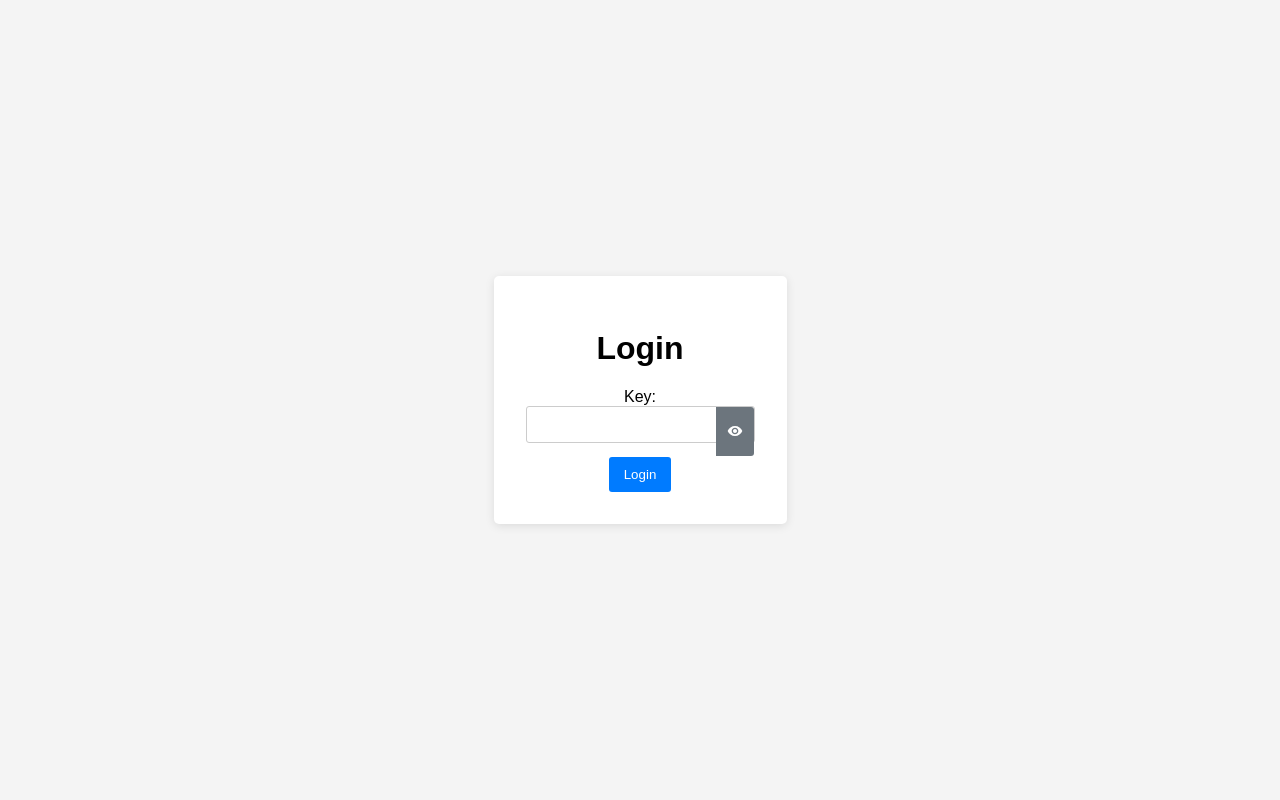
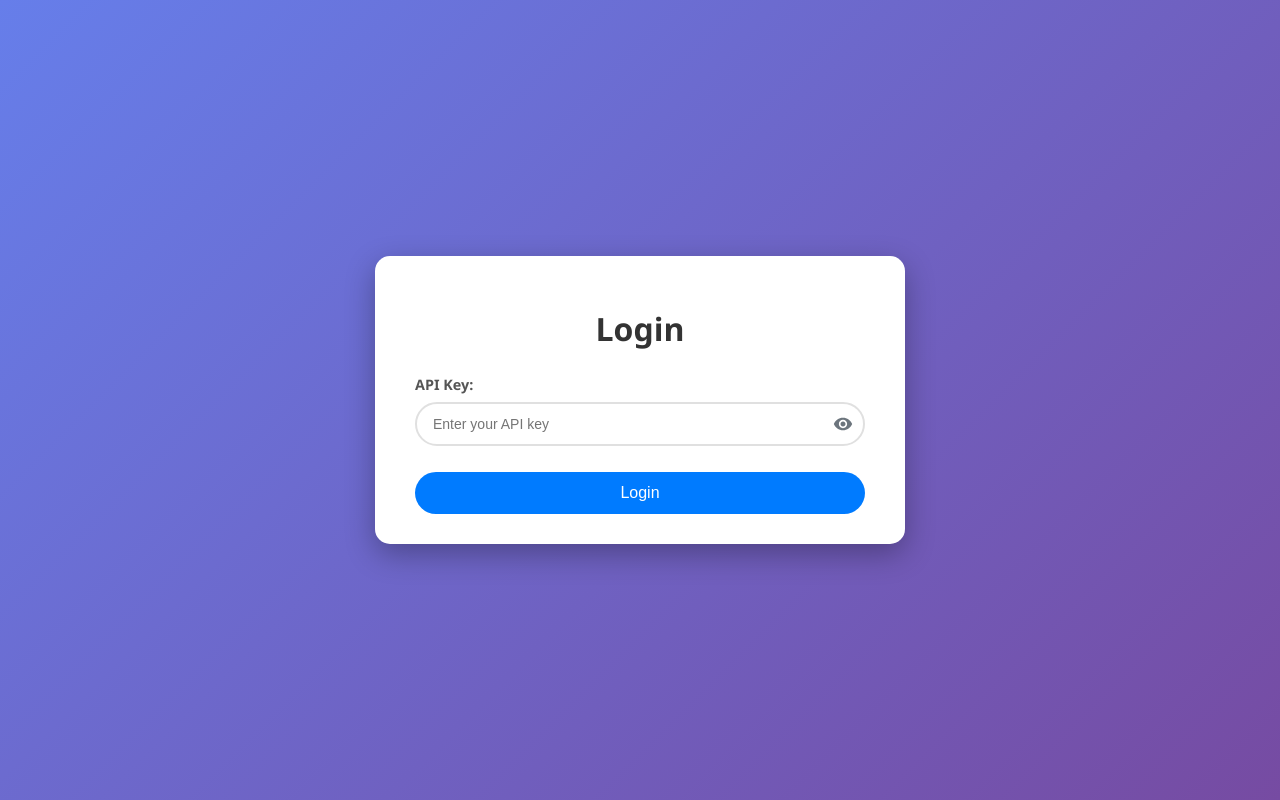
Before and after one commit to ignacio-serrano-rodriguez/asistente-neae, a FastAPI app: page /login in a window 1280 px wide. Run offline with FastAPI, Linux system fonts and the light colour scheme.

Commit message:
Mejorar estilos de inicio de sesión

```diff
--- a/static/login_base_style.css
+++ b/static/login_base_style.css
@@ -1,49 +1,88 @@
-/* filepath: c:\Users\ignac\Documents\GitHub\asistente-neae\login\static\style.css */
+/* filepath: c:\\Users\\ignac\\Documents\\GitHub\\asistente-neae\\login\\static\\style.css */
 body {
-    font-family: sans-serif;
+    font-family: 'Segoe UI', Tahoma, Geneva, Verdana, sans-serif; /* Match chat font */
     display: flex;
     justify-content: center;
     align-items: center;
     min-height: 100vh;
-    background-color: #f4f4f4;
+    background: linear-gradient(135deg, #667eea 0%, #764ba2 100%); /* Match chat body background */
     margin: 0;
+    padding: 20px; /* Add some padding for smaller screens */
+    box-sizing: border-box;
 }
 
 .container {
     background-color: #fff;
-    padding: 2em;
-    border-radius: 5px;
-    box-shadow: 0 2px 10px rgba(0, 0, 0, 0.1);
+    padding: 30px 40px; /* Adjusted padding */
+    border-radius: 15px; /* Match chat container */
+    box-shadow: 0 10px 30px rgba(0, 0, 0, 0.3); /* Match chat container */
+    text-align: left; /* Forms often look better left-aligned */
+    width: 100%;
+    max-width: 450px; /* Suitable width for a login form */
+}
+
+.container h1 {
     text-align: center;
+    color: #333;
+    margin-bottom: 25px;
+    font-size: 2em;
+}
+
+label {
+    display: block;
+    margin-bottom: 8px;
+    font-weight: 600;
+    color: #555;
+    font-size: 0.9em;
 }
 
 input[type="text"],
 input[type="password"] {
-    width: calc(100% - 22px); /* Adjust for padding and border */
-    padding: 10px;
+    width: 100%;
+    padding: 12px 16px;
     margin-bottom: 1em;
-    border: 1px solid #ccc;
-    border-radius: 3px;
+    border: 2px solid #e0e0e0; /* Match chat input */
+    border-radius: 25px; /* Match chat input */
+    font-size: 14px; /* Match chat input */
+    box-sizing: border-box;
+    transition: border-color 0.3s;
 }
 
-button {
-    background-color: #007bff;
-    color: white;
-    padding: 10px 15px;
-    border: none;
-    border-radius: 3px;
-    cursor: pointer;
+input[type="text"]:focus,
+input[type="password"]:focus {
+    border-color: #007bff; /* Match chat input focus */
+    outline: none;
 }
 
-button:hover {
-    background-color: #0056b3;
+button[type="submit"] { /* Target only the main login button */
+    background-color: #007bff; /* Match chat send button */
+    color: white;
+    padding: 12px 20px;
+    border: none;
+    border-radius: 25px; /* Match chat send button */
+    cursor: pointer;
+    font-size: 16px; /* Slightly larger for a primary action */
+    width: 100%;
+    margin-top: 10px; /* Space above the button */
+    transition: background-color 0.3s;
+}
+
+button[type="submit"]:hover {
+    background-color: #0056b3; /* Match chat send button hover */
 }
 
 .error {
-    color: red;
+    background: #f8d7da; /* Match chat error style */
+    color: #721c24; /* Match chat error style */
+    padding: 10px 15px;
+    border-radius: 8px; /* Match chat error style */
     margin-bottom: 1em;
+    text-align: center;
+    border: 1px solid #f5c6cb; /* Match chat error style */
+    font-size: 0.9em;
 }
 
+/* Links - not directly used in login form but good for consistency if any were added */
 a {
     color: #007bff;
     text-decoration: none;
--- a/static/login_form_style.css
+++ b/static/login_form_style.css
@@ -3,39 +3,40 @@
     position: relative;
     display: flex;
     align-items: center;
+    margin-bottom: 1em; /* Ensure spacing is consistent if input's margin-bottom is removed */
 }
 
 .key-container input {
     flex-grow: 1;
-    padding-right: 40px; /* Add padding to make space for the button */
+    /* padding-right is inherited if input[type="password"] is styled globally,
+       but ensure it's enough for the button. The button is absolute positioned. */
+    padding-right: 45px; /* Space for the toggle button */
+    margin-bottom: 0; /* Handled by .key-container or specific form structure */
 }
 
-.key-container button {
+.key-container button { /* Styles for the visibility toggle button */
     position: absolute;
-    right: 1px; /* Adjust to align with input border */
-    top: 1px; /* Adjust to align with input border */
-    bottom: 1px; /* Adjust to align with input border */
-    width: 38px; /* Fixed width for the button */
+    right: 5px;
+    top: 50%;
+    transform: translateY(-50%);
+    width: 34px;
+    height: 34px;
     padding: 0;
-    font-size: 1em; /* Adjusted for better icon scaling */
-    background-color: #6c757d; /* A neutral color */
+    background-color: transparent;
     border: none;
-    color: white;
+    color: #6c757d; /* Icon color */
     cursor: pointer;
-    border-radius: 0 3px 3px 0; /* Match input's right border radius */
-    height: auto; /* Let height be determined by top/bottom/input height */
-    line-height: normal; /* Reset line-height */
-    display: flex; /* For centering icon */
-    align-items: center; /* For centering icon */
-    justify-content: center; /* For centering icon */
+    display: flex;
+    align-items: center;
+    justify-content: center;
+    border-radius: 50%; /* Make it circular */
 }
 
 .key-container button:hover {
-    background-color: #5a6268;
+    background-color: #e9ecef; /* Light background on hover for feedback */
 }
 
 .key-container button svg {
-    width: 1em; /* Adjust size as needed */
-    height: 1em; /* Adjust size as needed */
-    vertical-align: middle;
+    width: 20px; /* Adjust icon size if needed */
+    height: 20px; /* Adjust icon size if needed */
 }
--- a/templates/login.html
+++ b/templates/login.html
@@ -16,10 +16,10 @@
         {% endif %}
         <form method="post">
             <div>
-                <label for="key">Key:</label>
+                <label for="key">API Key:</label> <!-- Changed text for clarity -->
                 <div class="key-container">
-                    <input type="password" id="key" name="key" required>
-                    <button type="button" id="toggleKeyVisibility">
+                    <input type="password" id="key" name="key" required placeholder="Enter your API key"> <!-- Added placeholder -->
+                    <button type="button" id="toggleKeyVisibility" aria-label="Toggle key visibility"> <!-- Added aria-label -->
                         <svg class="eye-open" xmlns="http://www.w3.org/2000/svg" viewBox="0 0 24 24" fill="currentColor" width="24px" height="24px"><path d="M0 0h24v24H0V0z" fill="none"/><path d="M12 4.5C7 4.5 2.73 7.61 1 12c1.73 4.39 6 7.5 11 7.5s9.27-3.11 11-7.5c-1.73-4.39-6-7.5-11-7.5zM12 17c-2.76 0-5-2.24-5-5s2.24-5 5-5 5 2.24 5 5-2.24 5-5 5zm0-8c-1.66 0-3 1.34-3 3s1.34 3 3 3 3-1.34 3-3-1.34-3-3-3z"/></svg>
                         <svg class="eye-closed" xmlns="http://www.w3.org/2000/svg" viewBox="0 0 24 24" fill="currentColor" width="24px" height="24px" style="display:none;"><path d="M0 0h24v24H0V0z" fill="none"/><path d="M12 7c2.76 0 5 2.24 5 5 0 .65-.13 1.26-.36 1.83l2.92 2.92c1.51-1.26 2.7-2.89 3.43-4.75C21.27 9.11 17 6 12 6c-1.76 0-3.4 .46-4.85 1.25l2.62 2.62C10.74 9.13 11.35 9 12 9zm-1.06 7.06L13.88 17C13.28 17.35 12.65 17.5 12 17.5c-5 0-9.27-3.11-11-7.5 1.04-2.58 3.03-4.69 5.52-5.99l2.92 2.92c-.05.3-.08.6-.08.91 0 1.66 1.34 3 3 3 .31 0 .61-.03.91-.08l-2.35 2.35zM2.71 3.27l2.28 2.28C3.48 6.68 2.19 8.09 1 10c1.73 4.39 6 7.5 11 7.5 1.55 0 3.03-.3 4.38-.84l2.36 2.36L20.49 19l-1.41-1.41L3.12 1.86 1.71 3.27zm16.03 11.92l-1.41-1.41c.38-.41.7-.86.96-1.35.73-1.86.73-4.06 0-5.92-.97-2.47-3.03-4.46-5.88-5.33l-1.42-1.42C10.12 1.03 8.09 0 6 0 4.52 0 3.12.45 1.88 1.2L0 3.08l1.41 1.41L3.08 3l1.56 1.56c-.01 0-.01.01-.02.01L6.5 6.5c.01 0 .01-.01.02-.01L8 8c-.01 0-.01.01-.02.01L9.5 9.5c.01 0 .01-.01.02-.01L11 11c-.01 0-.01.01-.02.01L12.5 12.5c.01 0 .01-.01.02-.01L14 14c-.01 0-.01.01-.02.01l1.74 1.74c.08.07.16.14.24.21z"/></svg>
                     </button>
```
